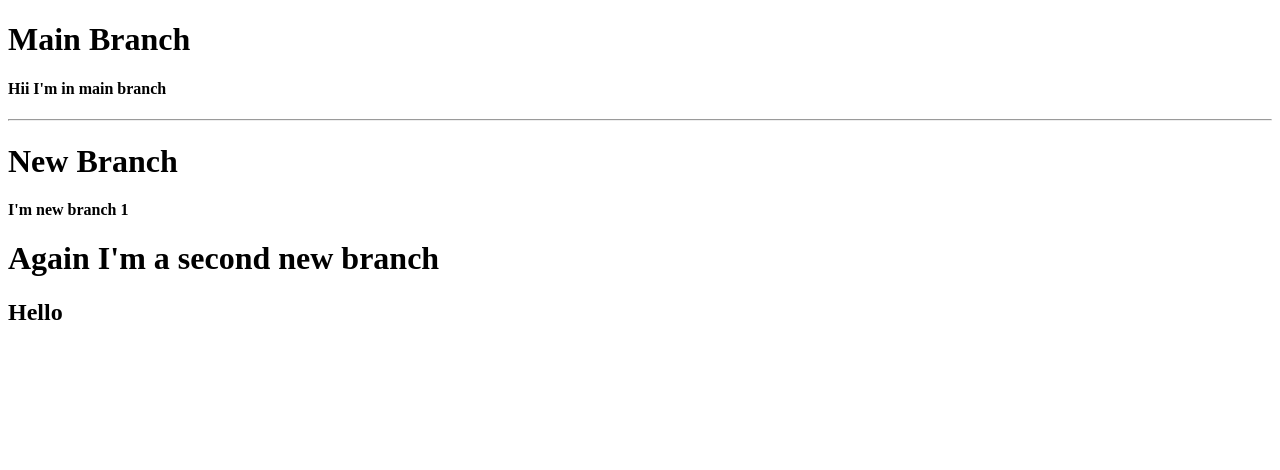
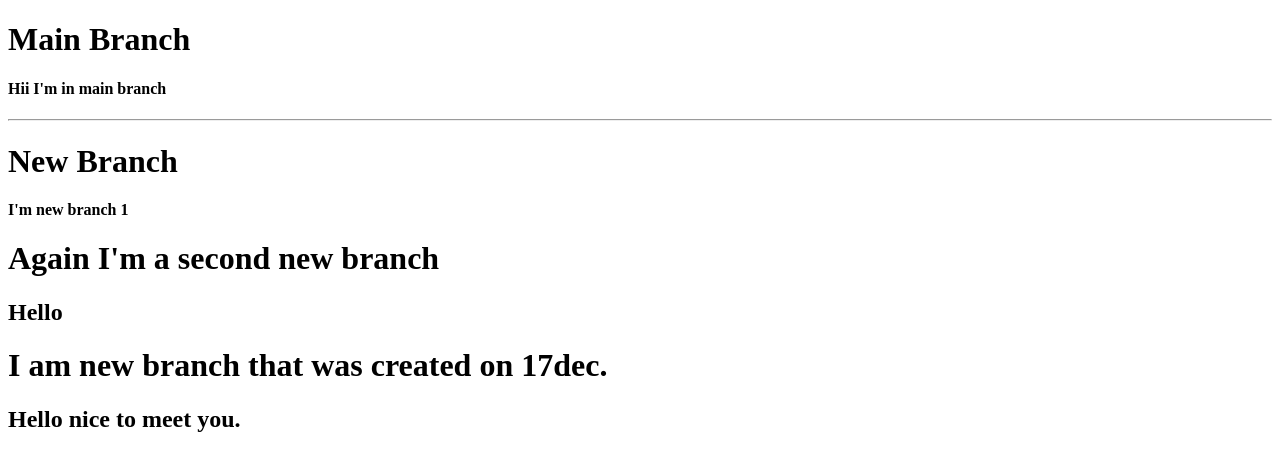
Before and after one commit to yash-purkar/yash-pull-request-practice, a plain HTML site: page index.html in a window 1280 px wide. Drawn offline with Linux system fonts and the light colour scheme.

Commit message:
new_branch2

```diff
--- a/index.html
+++ b/index.html
@@ -15,5 +15,8 @@
 
     <h1>Again I'm a second new branch</h1>
     <h2>Hello</h2>
+
+    <h1>I am new branch that was created on 17dec.</h1>
+    <h2>Hello nice to meet you.</h2>
   </body>
 </html>
```
